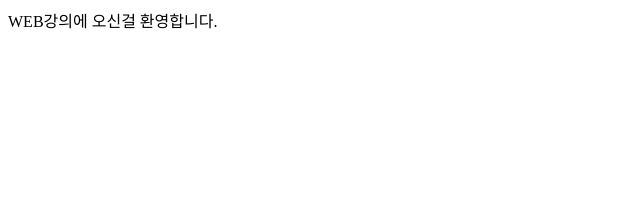
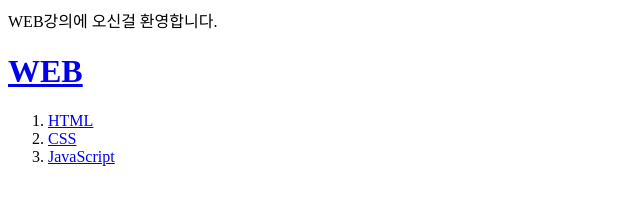
Before and after one commit to chanbin0510/web1, a plain HTML site: page index.html in a window 1280 px wide. Shown: the whole page, without its empty margins (0-640 px from the left). Drawn offline with Linux system fonts and the light colour scheme.

Commit message:
modify index.html

```diff
--- a/index.html
+++ b/index.html
@@ -6,5 +6,11 @@
   </head>
   <body>
 WEB강의에 오신걸 환영합니다.
+<h1><a href="index.html">WEB</a></h1>
+<ol>
+<li><a href="1.html">HTML</a></li>
+<li><a href="2.html">CSS</a></li>
+<li><a href="3.html">JavaScript</a></li>
+</ol>
   </body>
 </html>
```
